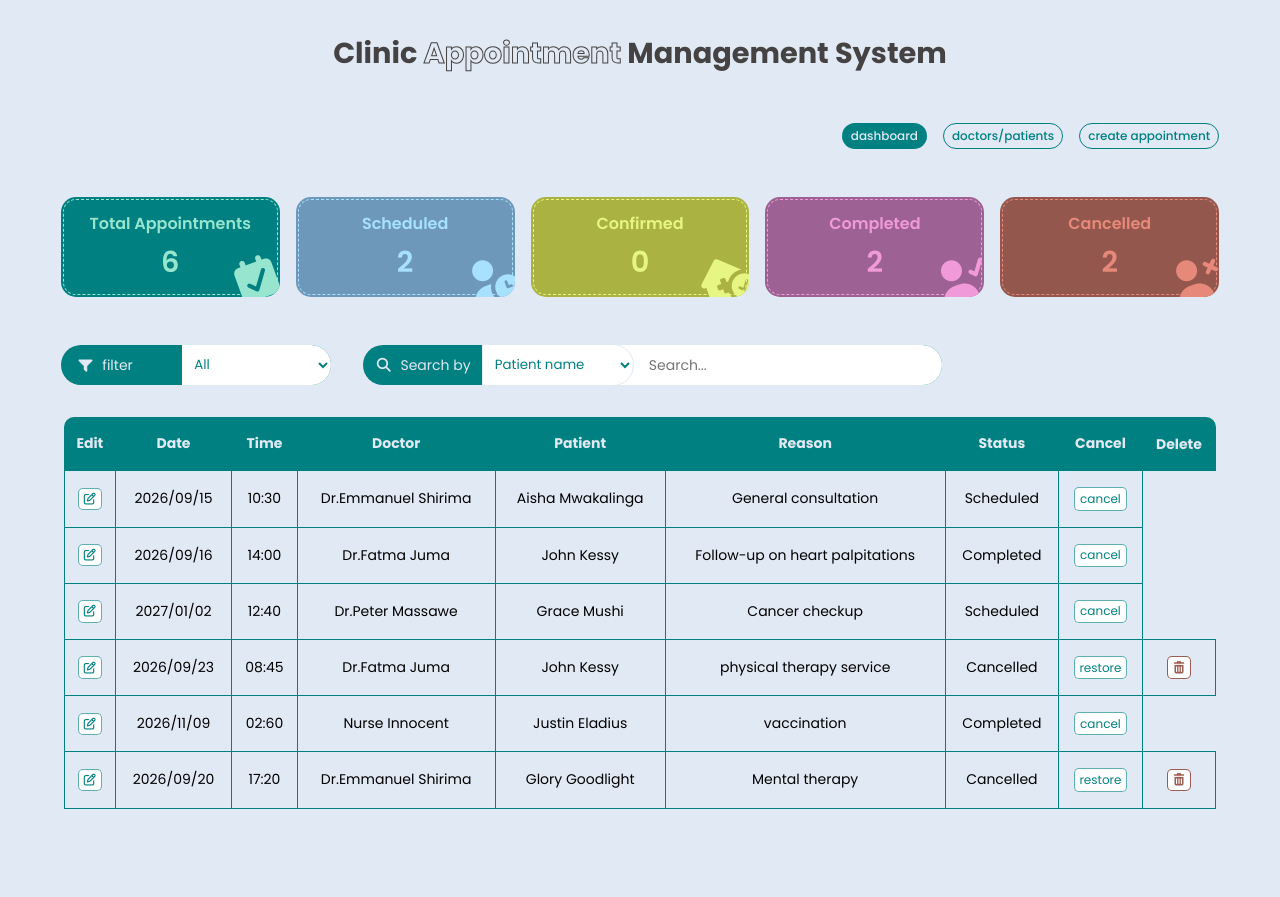
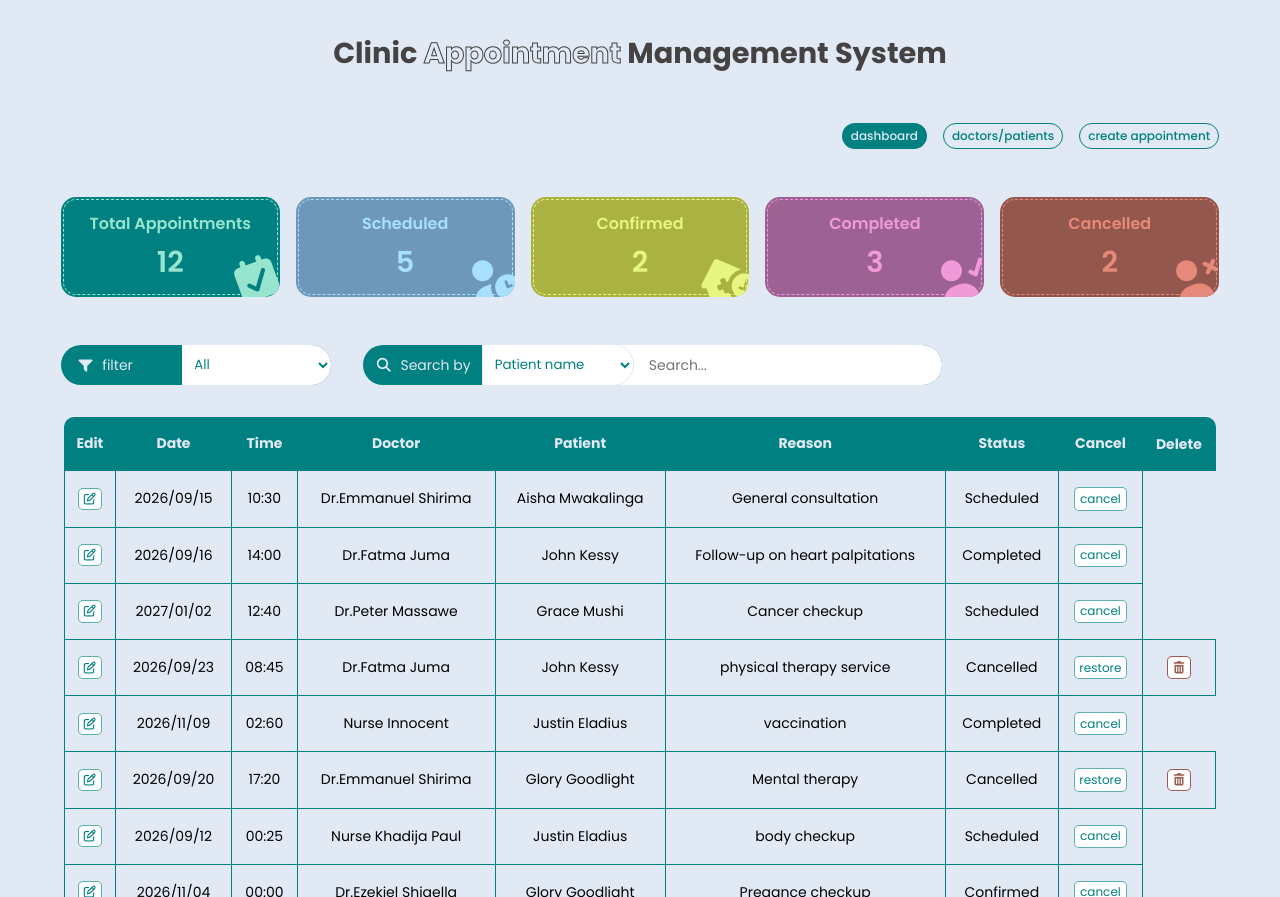
Before and after one commit to justin24er/Clinic-Appointment-Management-System, a React (Vite) app: page / in a window 1280 px wide. Built offline with nearby package versions, Linux system fonts and the light colour scheme; data requests are answered from the project's data file.

Commit message:
Project-completed-100%-testing-100%-working-100%-💯😊🙏
Co-authored-by: tyramcdenis <tyramcdenis@gmail.com>

```diff
--- a/server/db.json
+++ b/server/db.json
@@ -206,6 +206,60 @@
       "reason": "Mental therapy",
       "status": "Cancelled",
       "id": "L1w1BurxBuU"
+    },
+    {
+      "patientId": "U_gO-j0OwsA",
+      "doctorId": "sC5osP84jss",
+      "date": "2026-09-12",
+      "time": "00:25",
+      "reason": "body checkup",
+      "status": "Scheduled",
+      "id": "YgWiHHjvBiA"
+    },
+    {
+      "patientId": "ts0tLjuuy4s",
+      "doctorId": "UN-7UQXgdOc",
+      "date": "2026-11-04",
+      "time": "00:00",
+      "reason": "Pregance checkup",
+      "status": "Confirmed",
+      "id": "wfkHb6UmV9w"
+    },
+    {
+      "patientId": "y2IH7kduNCc",
+      "doctorId": "f1Ax08Yr_U0",
+      "date": "2027-03-23",
+      "time": "11:21",
+      "reason": "Abortion",
+      "status": "Scheduled",
+      "id": "G5QZldiGHaw"
+    },
+    {
+      "patientId": "lvMA6FtRk0A",
+      "doctorId": "d1",
+      "date": "2027-07-13",
+      "time": "02:00",
+      "reason": "Eyes checkup and counsel",
+      "status": "Scheduled",
+      "id": "CfHzhHiIJ3E"
+    },
+    {
+      "patientId": "U_gO-j0OwsA",
+      "doctorId": "d3",
+      "date": "2027-05-07",
+      "time": "01:45",
+      "reason": "bones-checkup and exercise",
+      "status": "Confirmed",
+      "id": "Eaz-XaEPqxM"
+    },
+    {
+      "patientId": "U_gO-j0OwsA",
+      "doctorId": "4jsQ_JV_jcw",
+      "date": "2027-01-01",
+      "time": "00:00",
+      "reason": "Brain Reset",
+      "status": "Completed",
+      "id": "B0_OKW8CGS0"
     }
   ],
   "$schema": "./node_modules/json-server/schema.json"
--- a/src/layouts/navigation.jsx
+++ b/src/layouts/navigation.jsx
@@ -8,10 +8,8 @@ function Navigation({children})  {
 
     return (
         <div className="main-container">
-            <div className="page-notification">
-                {SUCCESS && <span className="notification-success">{message}</span> }
-                {ERROR && <span className="notification-error">{message}</span>}
-            </div>
+            {SUCCESS && <span className="notify notification-success">{message} <i className="fa-solid fa-check"></i></span> }
+            {ERROR && <span className="notify notification-error">{message} <i className="fa-solid fa-xmark"></i></span>}
             <h2 className="primary-heading">Clinic <span>Appointment</span> Management System</h2>
             <main>
                 <nav className="main-navigation">
--- a/src/styles/create_appointment.css
+++ b/src/styles/create_appointment.css
@@ -61,3 +61,12 @@
     outline: none;
     cursor: text;
 }
+.appointment-status {
+    grid-column: 1/-1
+}
+.appointment-status.form-error {
+    color: red;
+}
+.appointment-status.form-success {
+    color: var(--teal);
+}
--- a/src/styles/navigation.css
+++ b/src/styles/navigation.css
@@ -8,8 +8,48 @@ div.main-container {
     padding-block-start: 2rem;
     padding-inline: 1rem;
 }
-.page-notification {
+.notify {
+    width: max-content;
+    text-wrap: no-wrap;
+    padding: 1rem 2rem;
+    background: var(--wt);
+    font-weight: var(--fw-500);
+    border-radius: 50vw 0 0 50vw;
+    box-shadow: 0 2px 10px #bbc2cc88;
+    position: fixed;
+    z-index: 999;
+    top: 10px;
+    right: 10px;
+    overflow: hidden;
+}
+.notify::before {
+    content: "";
     position: absolute;
+    width: 0%;
+    top: 0;
+    left: 0;
+    height: 3px;
+    animation: progressBar 1.8s 1 linear forwards;
+}
+@keyframes progressBar {
+    from {
+        width: 0%;
+    }
+    to {
+        width: 100%;
+    }
+}
+.notify.notification-success {
+    color: var(--teal);
+    &::before {
+        background-color: var(--teal)
+    }
+}
+.notify.notification-error {
+    color: var(--cancelled-card);
+    &::before {
+        background-color: var(--cancelled-card)
+    }
 }
 .primary-heading {
     font-size: var(--fs-700);
```
